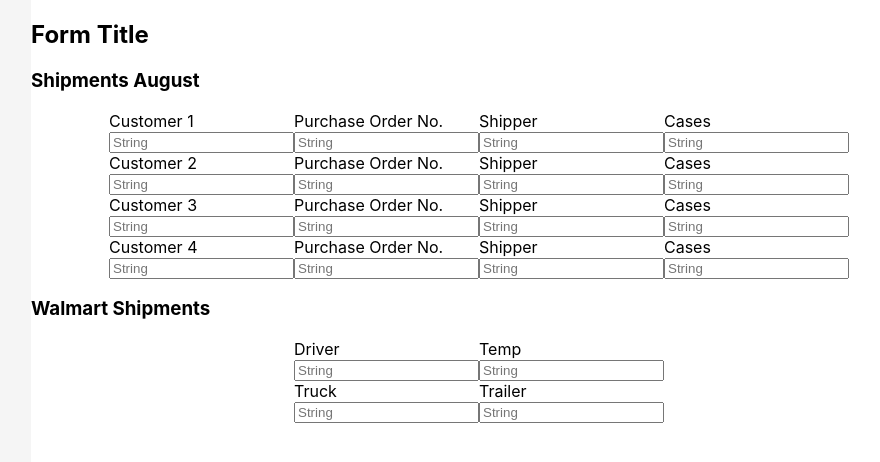
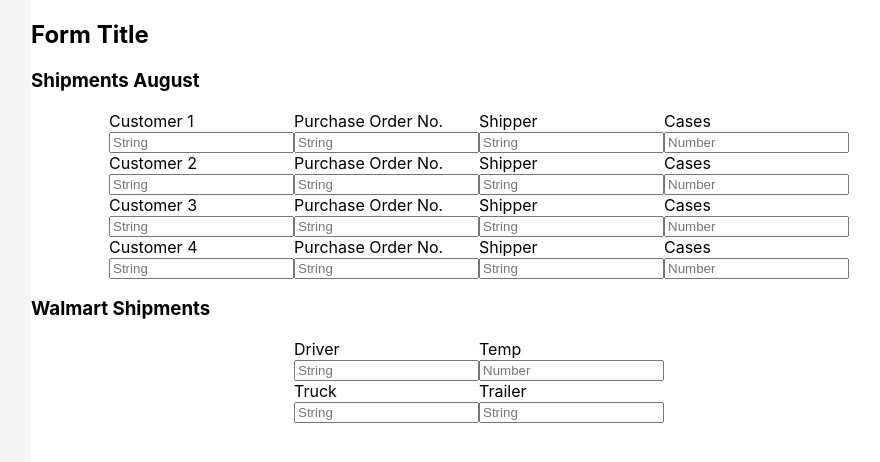
Before and after one commit to RiazCKhan/SR-front-end-test, a React (Create React App) app: page / in a window 1280 px wide. Shown: the top 462 px of the page, without its empty margins (161-1041 px from the left). Built offline with nearby package versions, Linux system fonts and the light colour scheme.

Commit message:
update placeholder information

```diff
--- a/src/components/PurchaseListItem.jsx
+++ b/src/components/PurchaseListItem.jsx
@@ -23,7 +23,7 @@ const { customer, purchaseOrderNumber, shipper, cases } = props
 
       <article>
         <div>{cases}</div>
-        <input placeholder="String" />
+        <input placeholder="Number" />
       </article>
     </section>
   )
--- a/src/components/ShipmentListItem.jsx
+++ b/src/components/ShipmentListItem.jsx
@@ -14,7 +14,7 @@ const { driver, temp, truck, trailer } = props
 
         <article>
           <div>{temp}</div>
-          <input placeholder="String" />
+          <input placeholder="Number" />
         </article>
       </section>
 
```
